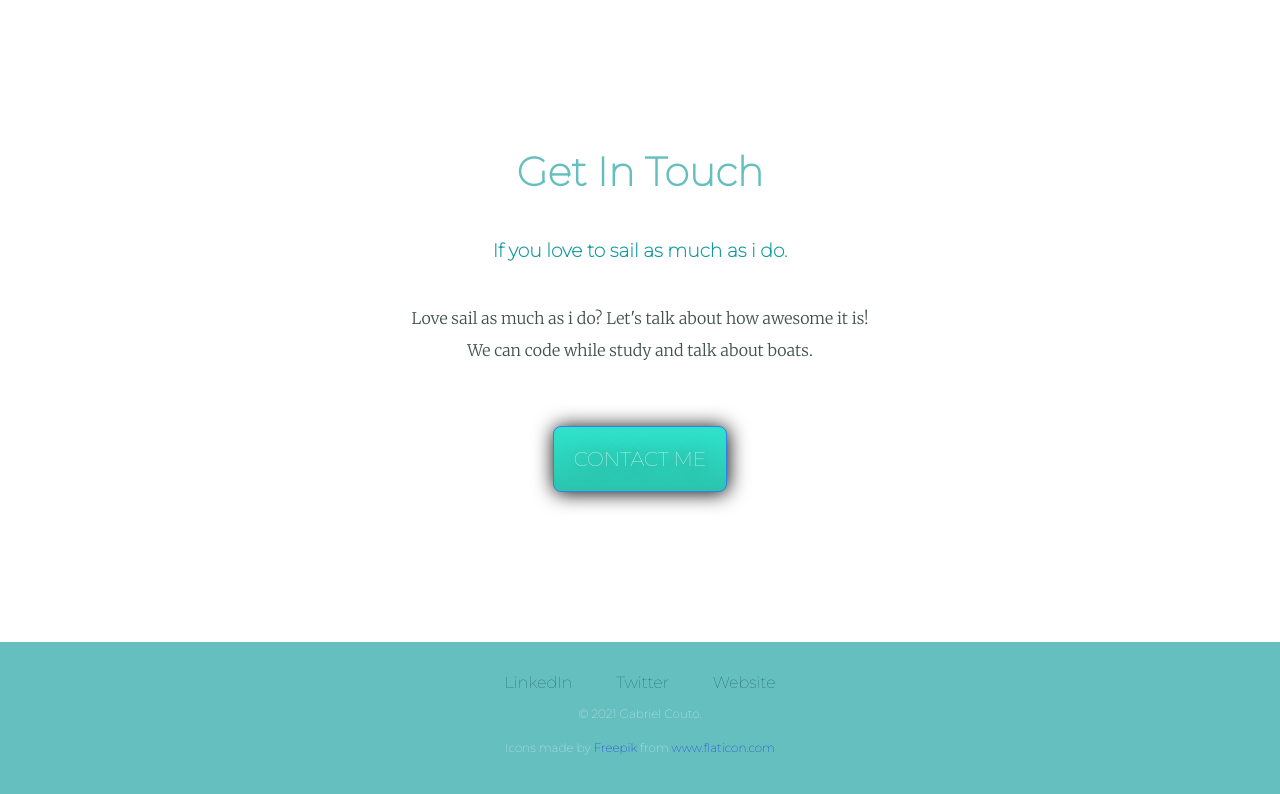
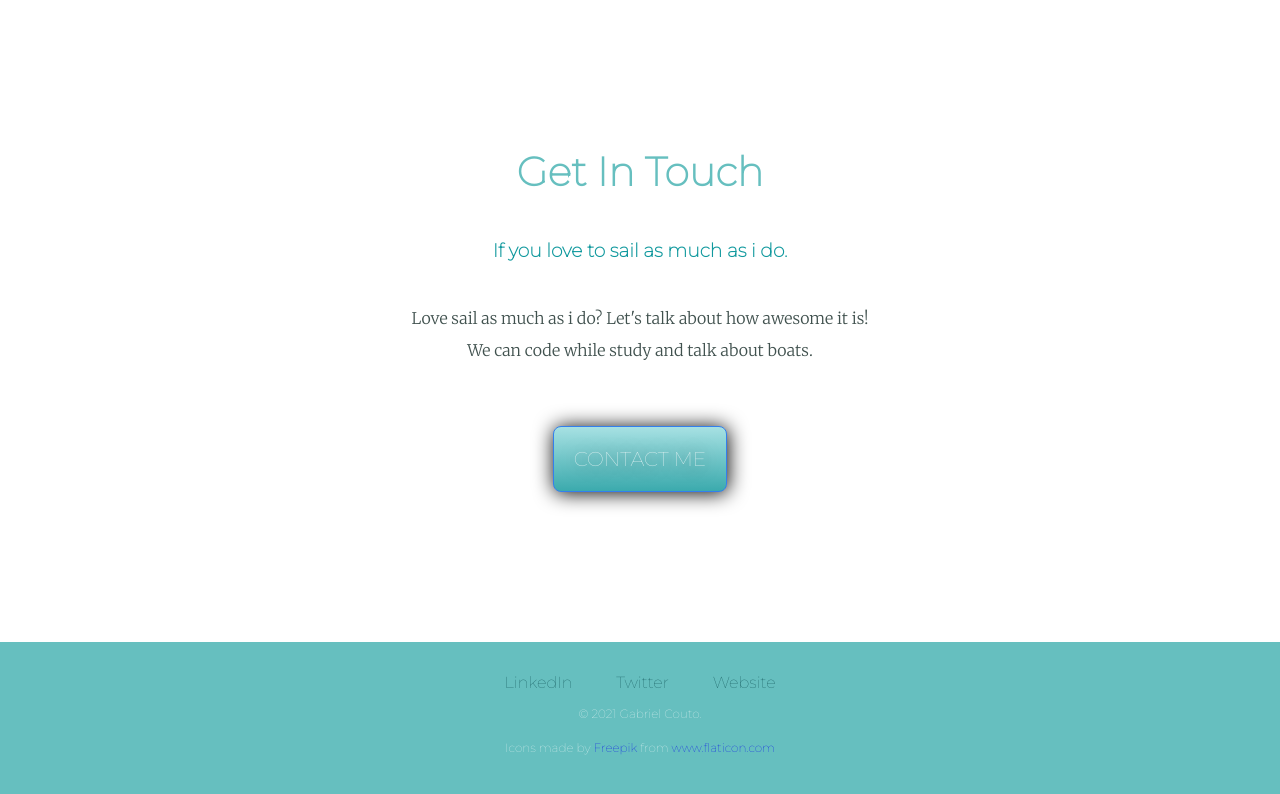
Before and after one commit to Gregorio-A330/My-Personal-Site, a plain HTML site: page index.html in a window 1280 px wide. In both pictures the pointer is over the link "CONTACT ME". Shown: the part 2257-3051 px from the top of the page. Drawn offline with Linux system fonts and the light colour scheme.

Commit message:
Add files via upload

```diff
--- a/styles.css
+++ b/styles.css
@@ -156,12 +156,12 @@ a:hover{
 
  .btn:hover {
     border: solid #337FED 1px;
-    background: #30E3CB;
-    background-image: -webkit-linear-gradient(top, #30E3CB, #2BC4AD);
-    background-image: -moz-linear-gradient(top, #30E3CB, #2BC4AD);
-    background-image: -ms-linear-gradient(top, #30E3CB, #2BC4AD);
-    background-image: -o-linear-gradient(top, #30E3CB, #2BC4AD);
-    background-image: -webkit-gradient(to bottom, #30E3CB, #2BC4AD);
+    background: #A7E1E3;
+    background-image: -webkit-linear-gradient(top, #A7E1E3, #3BAAAD);
+    background-image: -moz-linear-gradient(top, #A7E1E3, #3BAAAD);
+    background-image: -ms-linear-gradient(top, #A7E1E3, #3BAAAD);
+    background-image: -o-linear-gradient(top, #A7E1E3, #3BAAAD);
+    background-image: -webkit-gradient(to bottom, #A7E1E3, #3BAAAD);
     -webkit-border-radius: 8px;
     -moz-border-radius: 8px;
     border-radius: 8px;
```
